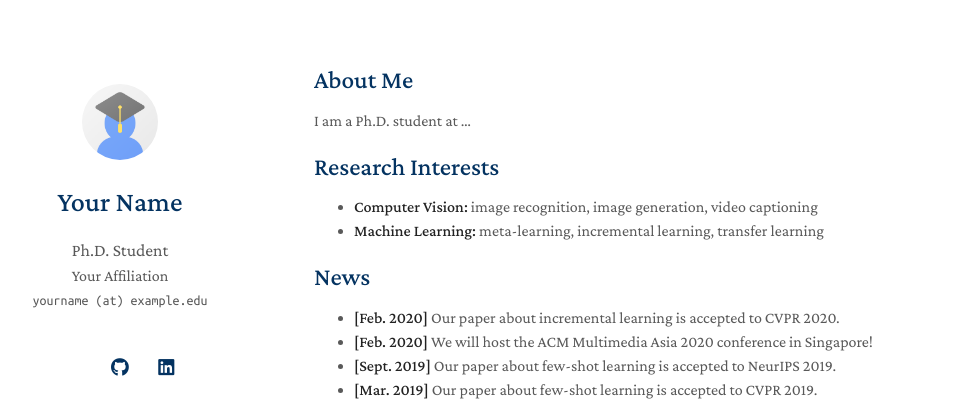
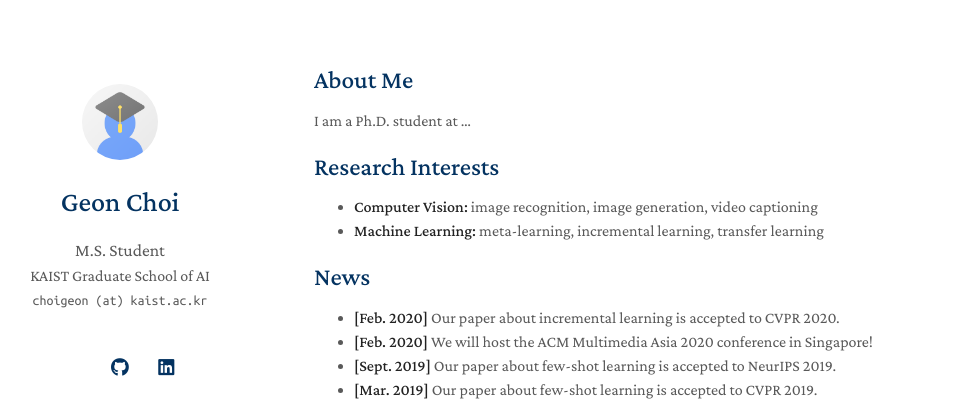
Before and after one commit to checkoneee/checkoneee.github.io, a Jekyll site: the page built from index.md, in a window 1280 px wide. Shown: the top 401 px of the page, without its empty margins (156-1135 px from the left). Built offline with Jekyll 4.4.1, drawn with Linux system fonts in a browser that asks for light colours; a style sheet for code colours, icons or effects is not loaded; our own code applies the rules of GitHub Pages for plain Markdown files.

Commit message:
Update personal information in _config.yml

```diff
--- a/_config.yml
+++ b/_config.yml
@@ -1,8 +1,8 @@
 # Basic Information
-title: Your Name
-position: Ph.D. Student
-affiliation: Your Affiliation
-email: yourname (at) example.edu
+title: Geon Choi
+position: M.S. Student
+affiliation: KAIST Graduate School of AI
+email: choigeon (at) kaist.ac.kr
 
 # Search Engine Optimization (SEO)
 # The following information is used to improve the website traffic from search engines, e.g., Google.
```
